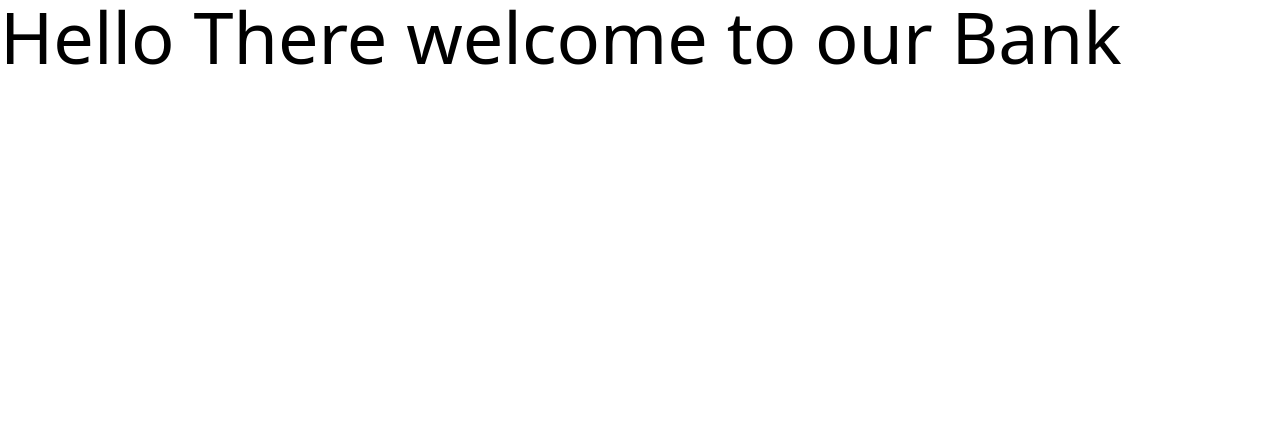
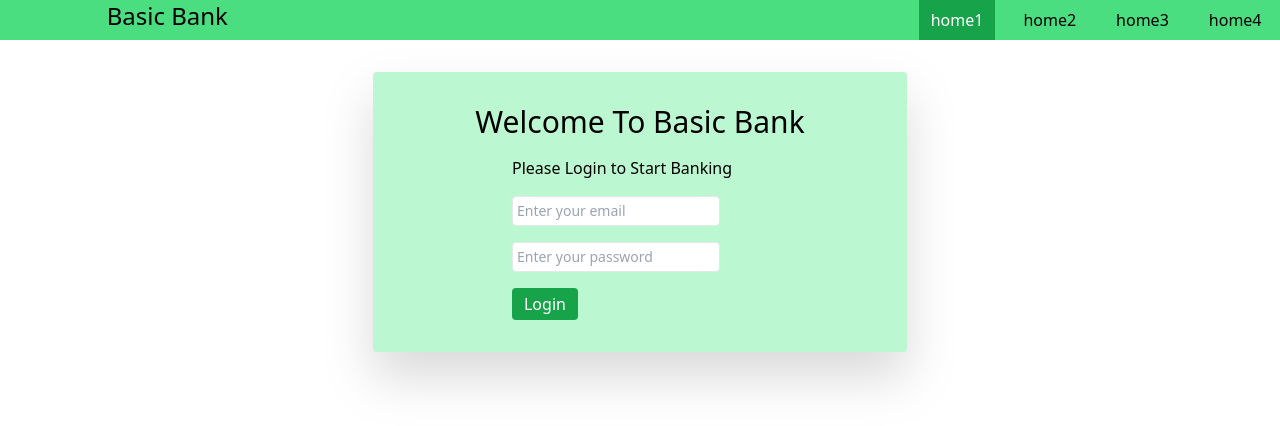
Before and after one commit to muradwp99/BasicBankWebsite, a plain HTML site: page index.html in a window 1280 px wide. Drawn offline with nearby package versions, Linux system fonts and the light colour scheme.

Commit message:
login form done

```diff
--- /dev/null
+++ b/banking.js
@@ -0,0 +1 @@
+//login handler
--- a/index.html
+++ b/index.html
@@ -10,7 +10,36 @@
 </head>
 
 <body>
-    <p class="text-7xl">Hello There welcome to our Bank</p>
+    <header class="bg-green-400">
+        <nav class="grid grid-cols-4 gap-4 w-10/12 mx-auto">
+            <h2 class="col-span-3 text-2xl text-gray">Basic Bank</h2>
+            <ul class="col-span-1 inline-flex gap-4 items-center">
+                <li class="bg-green-600 py-2 px-3 text-white"><a href="#">home1</a></li>
+                <li class="hover:bg-green-600 py-2 px-3 hover:text-white hover:ease-in-out hover:duration-300"><a
+                        href="#">home2</a></li>
+                <li class="hover:bg-green-600 py-2 px-3 hover:text-white hover:ease-in-out hover:duration-300"><a
+                        href="#">home3</a></li>
+                <li class="hover:bg-green-600 py-2 px-3 hover:text-white hover:ease-in-out hover:duration-300"><a
+                        href="#">home4</a></li>
+            </ul>
+        </nav>
+    </header>
+    <section class="w-10/12 mx-auto">
+        <div class="bg-green-200 w-6/12 mx-auto rounded pb-8 drop-shadow-2xl">
+            <p class="text-3xl text-center mt-8 pt-8 pb-4">Welcome To Basic Bank</p>
+            <form class="mx-auto w-64" action="">
+                <h3>Please Login to Start Banking</h3>
+                <input id="email-input" class="block border rounded mt-4 text-sm w-52 py-1 pl-1"
+                    placeholder="Enter your email" type="email">
+                <input id="password-input" class="block border rounded mt-4 mb-4 text-sm w-52 py-1 pl-1"
+                    placeholder="Enter your password" type="password">
+                <button id="login-button"
+                    class=" hover:bg-green-700 bg-green-600 text-white py-1 px-3 rounded">Login</button>
+            </form>
+        </div>
+
+    </section>
 </body>
+<script src="banking.js"></script>
 
 </html>
```
